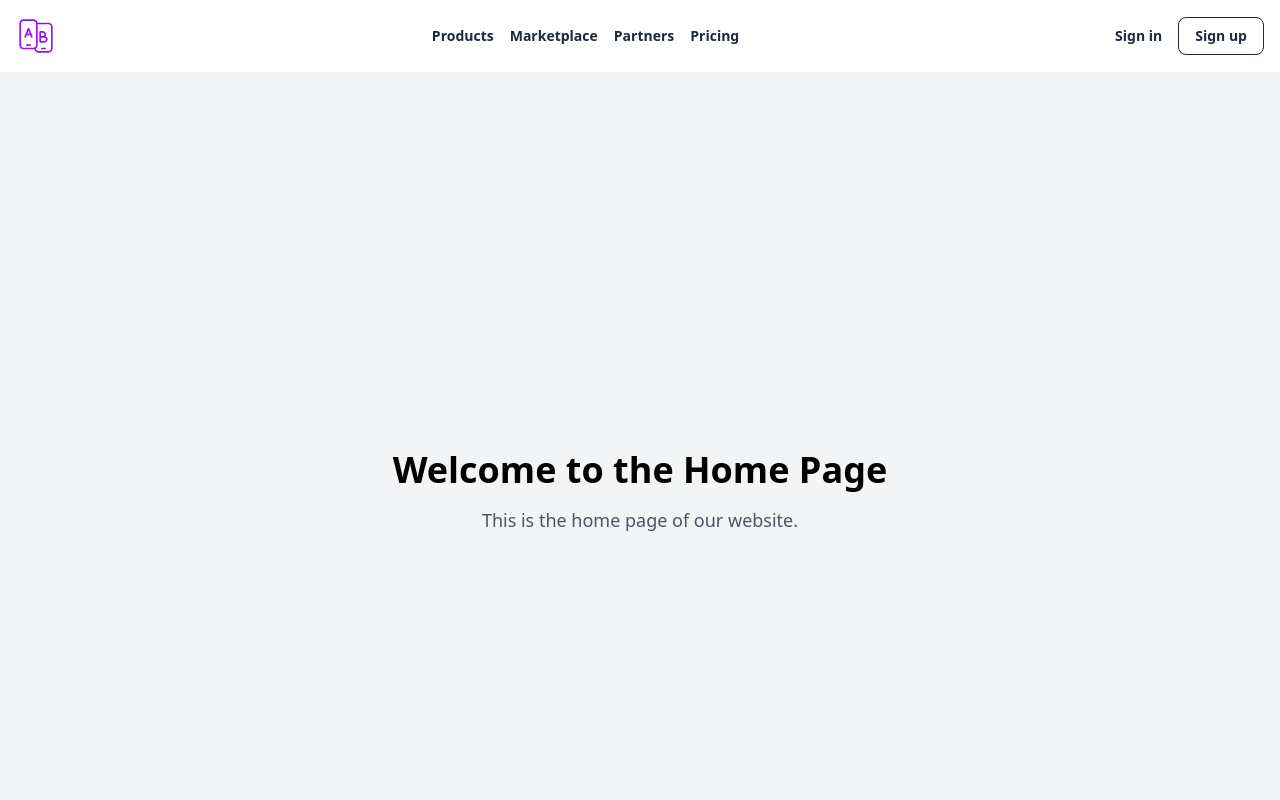
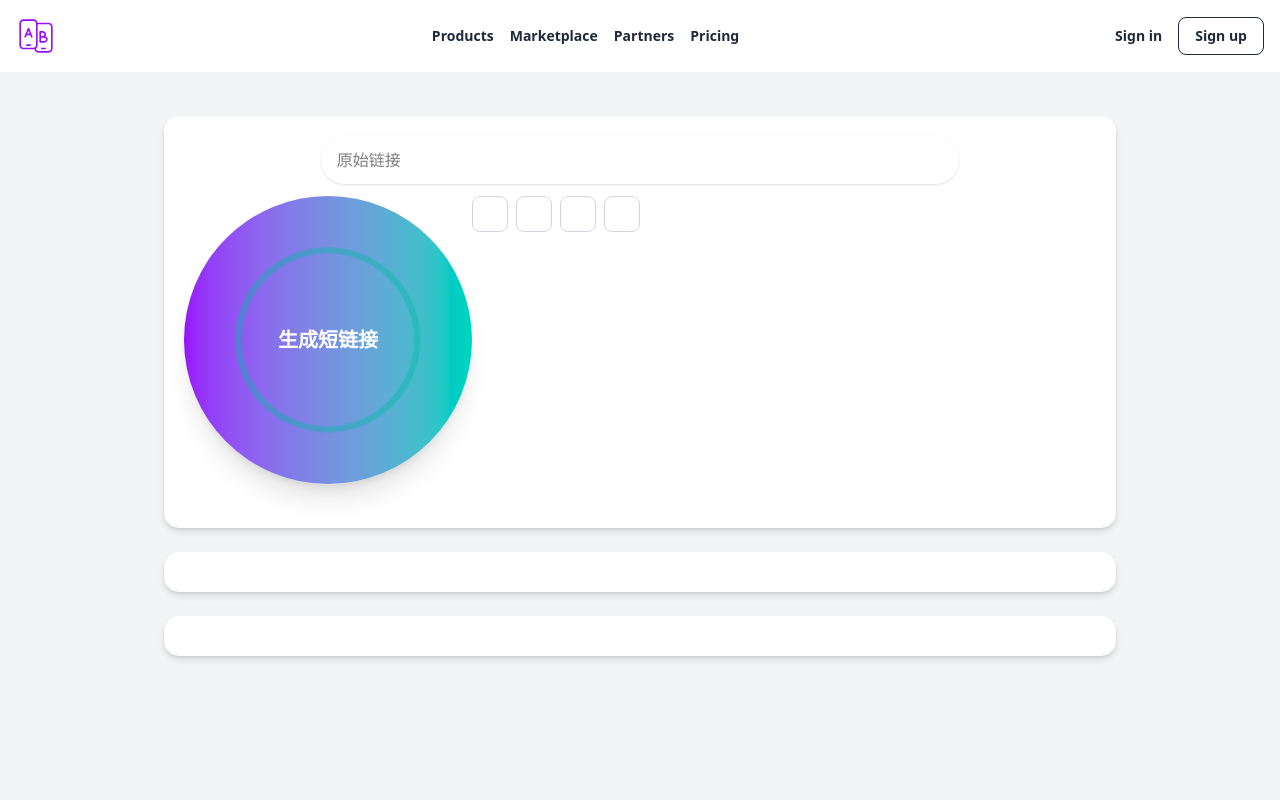
Before and after one commit to gaotianchi/1rr.me.client, a Vue app: page / in a window 1280 px wide. Shown: the top 800 px of the page. Built offline with nearby package versions, Linux system fonts and the light colour scheme.

Commit message:
添加 PinInput.vue 组件

```diff
--- a/src/asset/main.css
+++ b/src/asset/main.css
@@ -1,22 +1 @@
 @import "tailwindcss";
-
-.material-container {
-    background-color: #fff;
-    border-radius: 15px;
-    box-shadow: 0 4px 6px rgba(0, 0, 0, 0.1), 0 1px 3px rgba(0, 0, 0, 0.08);
-    margin: 24px;
-    padding: 20px;
-    display: flex;
-    flex-direction: column;
-    align-items: center;
-    justify-content: center;
-    transition: all 0.3s ease;
-}
-
-.material-container:hover {
-    box-shadow: 0 6px 12px rgba(0, 0, 0, 0.15), 0 2px 5px rgba(0, 0, 0, 0.1);
-}
-
-.material-container > * {
-    margin-bottom: 12px;
-}
--- /dev/null
+++ b/src/component/PinInput.vue
@@ -0,0 +1,87 @@
+<template>
+  <div class="flex mb-2 space-x-2 rtl:space-x-reverse">
+    <div>
+      <input v-model="value_1"
+             type="text" aria-label="code-1" maxlength="1"
+             id="code-1"
+             ref="code_1"
+             class="outline-none block w-9 h-9 py-3 text-sm font-extrabold text-center text-gray-900 bg-white border border-gray-300 rounded-lg focus:ring-primary-500 focus:border-primary-500 dark:bg-gray-700 dark:border-gray-600 dark:placeholder-gray-400 dark:text-white dark:focus:ring-primary-500 dark:focus:border-primary-500"
+             required
+             @input="focus(2)"
+
+      />
+    </div>
+    <div>
+      <input v-model="value_2"
+             type="text" aria-label="code-2" maxlength="1" id="code-2"
+             ref="code_2"
+             class="outline-none block w-9 h-9 py-3 text-sm font-extrabold text-center text-gray-900 bg-white border border-gray-300 rounded-lg focus:ring-primary-500 focus:border-primary-500 dark:bg-gray-700 dark:border-gray-600 dark:placeholder-gray-400 dark:text-white dark:focus:ring-primary-500 dark:focus:border-primary-500"
+             required
+             @input="focus(3)"
+      />
+    </div>
+    <div>
+      <input v-model="value_3" type="text" aria-label="code-3" maxlength="1" id="code-3"
+             ref="code_3"
+             class="outline-none block w-9 h-9 py-3 text-sm font-extrabold text-center text-gray-900 bg-white border border-gray-300 rounded-lg focus:ring-primary-500 focus:border-primary-500 dark:bg-gray-700 dark:border-gray-600 dark:placeholder-gray-400 dark:text-white dark:focus:ring-primary-500 dark:focus:border-primary-500"
+             required
+             @input="focus(4)"
+      />
+    </div>
+    <div>
+      <input v-model="value_4" type="text" aria-label="code-4" maxlength="1" id="code-4"
+             ref="code_4"
+             class="outline-none block w-9 h-9 py-3 text-sm font-extrabold text-center text-gray-900 bg-white border border-gray-300 rounded-lg focus:ring-primary-500 focus:border-primary-500 dark:bg-gray-700 dark:border-gray-600 dark:placeholder-gray-400 dark:text-white dark:focus:ring-primary-500 dark:focus:border-primary-500"
+             required
+      />
+    </div>
+  </div>
+</template>
+
+<script setup lang="ts">
+import {ref, computed, watch} from 'vue';
+
+const model = defineModel('pin', {
+  type: String,
+  default: ''
+});
+
+const value_1 = ref('');
+const value_2 = ref('');
+const value_3 = ref('');
+const value_4 = ref('');
+
+const code_1 = ref<HTMLInputElement | null>(null);
+const code_2 = ref<HTMLInputElement | null>(null);
+const code_3 = ref<HTMLInputElement | null>(null);
+const code_4 = ref<HTMLInputElement | null>(null);
+
+const pin = computed(() => value_1.value + value_2.value + value_3.value + value_4.value);
+
+watch(pin, () => {
+  model.value = pin.value;
+});
+
+const focus = (index: number) => {
+  setTimeout(() => {
+    switch (index) {
+      case 1:
+        code_1.value?.focus();
+        break;
+      case 2:
+        code_2.value?.focus();
+        break;
+      case 3:
+        code_3.value?.focus();
+        break;
+      case 4:
+        code_4.value?.focus();
+        break;
+    }
+  }, 100);
+};
+
+</script>
+
+<style scoped>
+</style>
--- a/src/page/Core.vue
+++ b/src/page/Core.vue
@@ -1,7 +1,7 @@
 <template>
   <div>
-    <div id="converter" class="material-container">
-      <div class="relative w-10/12">
+    <section id="converter" class="material-container relative">
+      <div class="w-10/12">
         <input type="text" id="floating_outlined"
                class="block px-4 py-3 w-full text-sm text-gray-900 bg-transparent rounded-full border border-gray-300 focus:outline-none focus:ring-0 focus:border-gray-400 peer"
                placeholder=" "/>
@@ -11,18 +11,67 @@
       <div class="wrap">
         <button
             class="button w-72 h-72 bg-gray-500 text-white rounded-full flex items-center justify-center text-xl font-semibold transform transition-all duration-300 ease-in-out shadow-lg hover:shadow-2xl focus:outline-none focus:ring-4 focus:ring-gray-300 hover:bg-gray-600 active:scale-95 active:shadow-none hover:scale-105">
-        生成短链接
+          生成短链接
         </button>
       </div>
-    </div>
-    <div id="dashboard" class="material-container"></div>
-    <div id="manager" class="material-container"></div>
+      <div id="configure">
+        <div id="password" class="max-w-sm mx-auto">
+          <div class="flex mb-2 space-x-2 rtl:space-x-reverse">
+            <div>
+              <input type="text" aria-label="code-1" maxlength="1" data-focus-input-init data-focus-input-next="code-2"
+                     id="code-1"
+                     class="block w-9 h-9 py-3 text-sm font-extrabold text-center text-gray-900 bg-white border border-gray-300 rounded-lg focus:ring-primary-500 focus:border-primary-500 dark:bg-gray-700 dark:border-gray-600 dark:placeholder-gray-400 dark:text-white dark:focus:ring-primary-500 dark:focus:border-primary-500"
+                     required/>
+            </div>
+            <div>
+              <input type="text" aria-label="code-2" maxlength="1" data-focus-input-init data-focus-input-prev="code-1"
+                     data-focus-input-next="code-3" id="code-2"
+                     class="block w-9 h-9 py-3 text-sm font-extrabold text-center text-gray-900 bg-white border border-gray-300 rounded-lg focus:ring-primary-500 focus:border-primary-500 dark:bg-gray-700 dark:border-gray-600 dark:placeholder-gray-400 dark:text-white dark:focus:ring-primary-500 dark:focus:border-primary-500"
+                     required/>
+            </div>
+            <div>
+              <input type="text" aria-label="code-3" maxlength="1" data-focus-input-init data-focus-input-prev="code-2"
+                     data-focus-input-next="code-4" id="code-3"
+                     class="block w-9 h-9 py-3 text-sm font-extrabold text-center text-gray-900 bg-white border border-gray-300 rounded-lg focus:ring-primary-500 focus:border-primary-500 dark:bg-gray-700 dark:border-gray-600 dark:placeholder-gray-400 dark:text-white dark:focus:ring-primary-500 dark:focus:border-primary-500"
+                     required/>
+            </div>
+            <div>
+              <input type="text" aria-label="code-4" maxlength="1" data-focus-input-init data-focus-input-prev="code-3"
+                     data-focus-input-next="code-5" id="code-4"
+                     class="block w-9 h-9 py-3 text-sm font-extrabold text-center text-gray-900 bg-white border border-gray-300 rounded-lg focus:ring-primary-500 focus:border-primary-500 dark:bg-gray-700 dark:border-gray-600 dark:placeholder-gray-400 dark:text-white dark:focus:ring-primary-500 dark:focus:border-primary-500"
+                     required/>
+            </div>
+          </div>
+        </div>
+        <div id="expire"></div>
+      </div>
+    </section>
+    <section id="dashboard" class="material-container"></section>
+    <section id="manager" class="material-container"></section>
   </div>
 </template>
 
 <script setup lang="ts">
 </script>
-<style>
+<style scoped>
+
+.material-container {
+  background-color: #fff;
+  border-radius: 15px;
+  box-shadow: 0 4px 6px rgba(0, 0, 0, 0.1), 0 1px 3px rgba(0, 0, 0, 0.08);
+  margin: 24px;
+  padding: 20px;
+  transition: all 0.3s ease;
+}
+
+.material-container:hover {
+  box-shadow: 0 6px 12px rgba(0, 0, 0, 0.15), 0 2px 5px rgba(0, 0, 0, 0.1);
+}
+
+.material-container > * {
+  margin-bottom: 12px;
+}
+
 .wrap {
   height: 100%;
   display: flex;
@@ -31,8 +80,6 @@
 }
 
 .button {
-  min-width: 300px;
-  min-height: 60px;
   display: inline-flex;
   font-family: 'Nunito', sans-serif;
   font-size: 22px;
@@ -44,10 +91,10 @@
   font-weight: 700;
   color: #313133;
   background: #4FD1C5;
-  background: linear-gradient(90deg, rgba(129,230,217,1) 0%, rgba(79,209,197,1) 100%);
+  background: linear-gradient(90deg, rgba(129, 230, 217, 1) 0%, rgba(79, 209, 197, 1) 100%);
   border: none;
   border-radius: 1000px;
-  box-shadow: 12px 12px 24px rgba(79,209,197,.64);
+  box-shadow: 12px 12px 24px rgba(79, 209, 197, .64);
   transition: all 0.3s ease-in-out 0s;
   cursor: pointer;
   outline: none;
@@ -58,10 +105,7 @@
 .button::before {
   content: '';
   border-radius: 1000px;
-  min-width: calc(300px + 12px);
-  min-height: calc(60px + 12px);
-  border: 6px solid #00FFCB;
-  box-shadow: 0 0 60px rgba(0,255,203,.64);
+  box-shadow: 0 0 60px rgba(0, 255, 203, .64);
   position: absolute;
   top: 50%;
   left: 50%;
@@ -83,7 +127,8 @@
 
 .button::after {
   content: '';
-  width: 30px; height: 30px;
+  width: 30px;
+  height: 30px;
   border-radius: 100%;
   border: 6px solid #00FFCB;
   position: absolute;
--- a/src/page/Home.vue
+++ b/src/page/Home.vue
@@ -1,14 +1,81 @@
 <template>
-  <div class="flex flex-col items-center justify-center h-screen">
-    <h1 class="text-4xl font-bold mb-4">Welcome to the Home Page</h1>
-    <p class="text-lg text-gray-600">This is the home page of our website.</p>
+  <div>
+    <section id="converter" class="material-container">
+      <div class="flex flex-row justify-center">
+        <input id="url-input" placeholder="原始链接" type="text" name="text" aria-label="text"
+               class="w-[70%] h-12 px-4 rounded-full border-none outline-none border-gray-200 focus:border-gray-200 focus:ring-2 focus:ring-blue-300 transition-all duration-300 ease-in-out shadow-sm focus:shadow-lg hover:shadow-md active:scale-95">
+      </div>
+      <div class="flex flex-row">
+        <div class="flex items-center justify-center h-full">
+          <button
+              class="w-72 h-72 bg-gradient-to-r from-purple-600 to-teal-400 text-white rounded-full flex items-center justify-center text-xl font-semibold transform transition-all duration-300 ease-in-out shadow-xl hover:shadow-2xl focus:outline-none focus:ring-4 focus:ring-teal-500 hover:bg-teal-500 active:scale-95 active:shadow-none hover:scale-105 relative overflow-hidden">
+            生成短链接
+            <span
+                class="absolute top-1/2 left-1/2 transform -translate-x-1/2 -translate-y-1/2 w-8 h-8 border-6 border-solid border-teal-500 rounded-full ring-animation opacity-0 group-hover:opacity-100 group-focus:opacity-100"></span>
+          </button>
+        </div>
+        <div class="">
+          <div id="pin-password" class="configure">
+            <PinInput v-model="pin"/>
+          </div>
+          <div id="expire-date" class="configure"></div>
+        </div>
+      </div>
+      <div class="flex flex-row">
+
+      </div>
+    </section>
+    <section id="dashboard" class="material-container"></section>
+    <section id="manager" class="material-container"></section>
   </div>
 </template>
 
 <script setup lang="ts">
+import PinInput from "@/component/PinInput.vue";
+import {ref, watch} from "vue";
+
+const pin = ref('');
+
+watch(pin, (newPin) => {
+  console.log(newPin);
+})
 
 </script>
 
 <style scoped>
+@keyframes ring {
+  0% {
+    width: 30px;
+    height: 30px;
+    opacity: 1;
+  }
+  100% {
+    width: 300px;
+    height: 300px;
+    opacity: 0;
+  }
+}
+
+.ring-animation {
+  animation: ring 1.5s infinite;
+}
+
+
+.material-container {
+  background-color: #fff;
+  border-radius: 15px;
+  box-shadow: 0 4px 6px rgba(0, 0, 0, 0.1), 0 1px 3px rgba(0, 0, 0, 0.08);
+  margin: 24px;
+  padding: 20px;
+  transition: all 0.3s ease;
+}
+
+.material-container:hover {
+  box-shadow: 0 6px 12px rgba(0, 0, 0, 0.15), 0 2px 5px rgba(0, 0, 0, 0.1);
+}
+
+.material-container > * {
+  margin-bottom: 12px;
+}
 
 </style>
```
